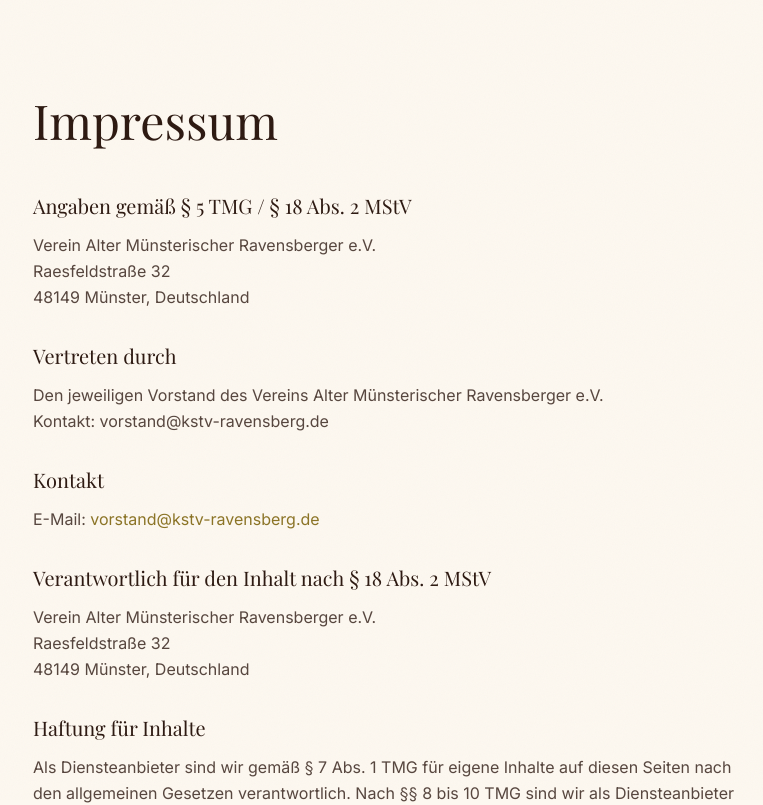
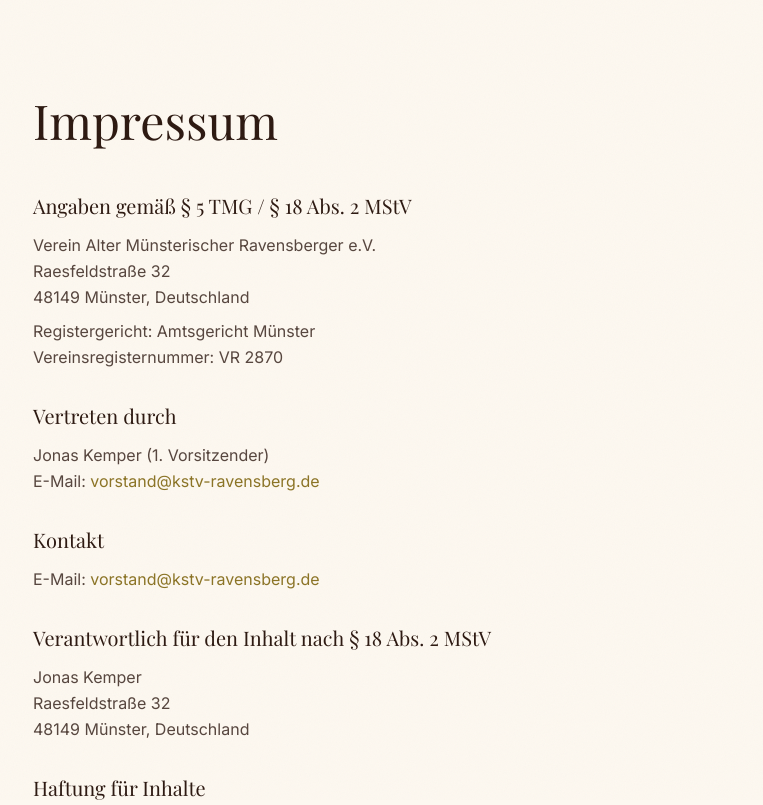
Before and after one commit to yungweng/ravensberg, a Next.js app: page /impressum in a window 1280 px wide. Shown: the top 805 px of the page, without its empty margins (247-1010 px from the left). Built offline with nearby package versions, Linux system fonts and the light colour scheme; a web font is replaced by a local one.

Commit message:
feat(legal): add Vereinsregisternummer and Vorsitzender to Impressum/Datenschutz
Add VR 2870 (Amtsgericht Münster) and Jonas Kemper as 1. Vorsitzender
to both legal pages for compliance with § 5 TMG / § 18 MStV.

```diff
--- a/src/app/datenschutz/page.tsx
+++ b/src/app/datenschutz/page.tsx
@@ -19,6 +19,10 @@ export default function DatenschutzPage() {
             Raesfeldstra&szlig;e 32
             <br />
             48149 M&uuml;nster, Deutschland
+            <br />
+            Vereinsregisternummer: VR 2870 (Amtsgericht M&uuml;nster)
+            <br />
+            Vertreten durch: Jonas Kemper (1. Vorsitzender)
             <br />
             E-Mail:{" "}
             <a
--- a/src/app/impressum/page.tsx
+++ b/src/app/impressum/page.tsx
@@ -19,6 +19,11 @@ export default function ImpressumPage() {
             <br />
             48149 M&uuml;nster, Deutschland
           </p>
+          <p className="mt-2">
+            Registergericht: Amtsgericht M&uuml;nster
+            <br />
+            Vereinsregisternummer: VR 2870
+          </p>
         </section>
 
         <section>
@@ -26,9 +31,15 @@ export default function ImpressumPage() {
             Vertreten durch
           </h2>
           <p>
-            Den jeweiligen Vorstand des Vereins Alter M&uuml;nsterischer Ravensberger e.V.
+            Jonas Kemper (1. Vorsitzender)
             <br />
-            Kontakt: vorstand@kstv-ravensberg.de
+            E-Mail:{" "}
+            <a
+              href="mailto:vorstand@kstv-ravensberg.de"
+              className="text-accent hover:underline"
+            >
+              vorstand@kstv-ravensberg.de
+            </a>
           </p>
         </section>
 
@@ -50,7 +61,7 @@ export default function ImpressumPage() {
             Verantwortlich f&uuml;r den Inhalt nach &sect; 18 Abs. 2 MStV
           </h2>
           <p>
-            Verein Alter M&uuml;nsterischer Ravensberger e.V.
+            Jonas Kemper
             <br />
             Raesfeldstra&szlig;e 32
             <br />
```
